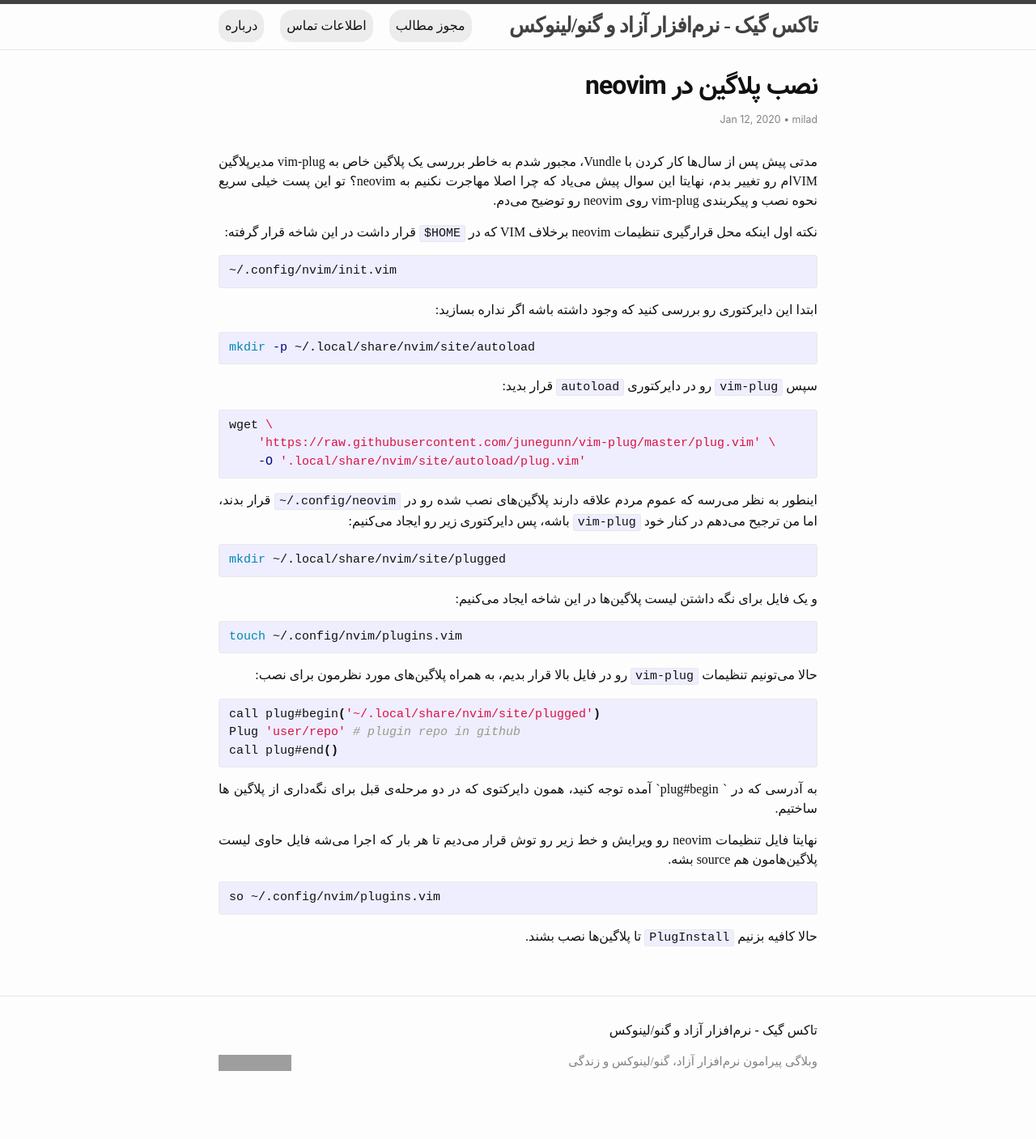
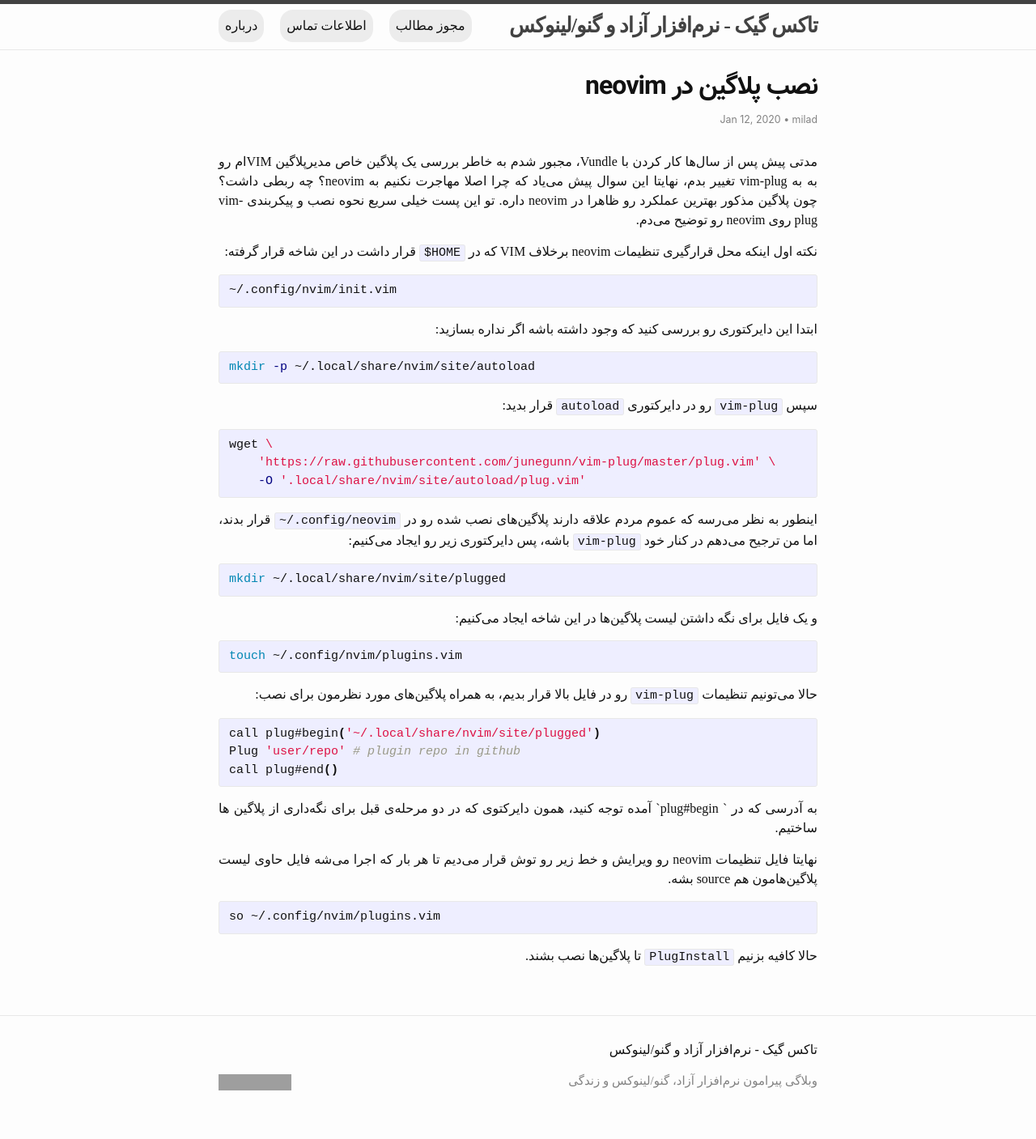
Before and after one commit to Ravexina/tuxgeek, a Jekyll site: the page built from _posts/2020-01-13-neovim-vim-plug.md, in a window 1280 px wide. Shown: the whole page at 81% size. Built offline with Jekyll 4.4.1, drawn with Linux system fonts in a browser that asks for light colours; some web fonts are replaced; before the commit the page ends 1383 px from its top, so only the background shows below that; grey boxes are pictures that could not be loaded.

Commit message:
grammar, update txt

```diff
--- a/_posts/2020-01-13-neovim-vim-plug.md
+++ b/_posts/2020-01-13-neovim-vim-plug.md
@@ -9,8 +9,8 @@
 ---
 
 
-مدتی پیش پس از سال‌ها کار کردن با Vundle، مجبور شدم به خاطر بررسی یک پلاگین خاص به vim-plug مدیرپلاگین VIMام رو تغییر بدم،
-نهایتا این سوال پیش می‌یاد که چرا اصلا مهاجرت نکنیم به neovim؟
+مدتی پیش پس از سال‌ها کار کردن با Vundle، مجبور شدم به خاطر بررسی یک پلاگین خاص مدیرپلاگین VIMام رو به به vim-plug تغییر بدم،
+نهایتا این سوال پیش می‌یاد که چرا اصلا مهاجرت نکنیم به neovim؟ چه ربطی داشت؟ چون پلاگین مذکور بهترین عملکرد رو ظاهرا در neovim داره.
 تو این پست خیلی سریع نحوه نصب و پیکربندی vim-plug روی neovim رو توضیح می‌دم.
 
 نکته اول اینکه محل قرارگیری تنظیمات neovim برخلاف VIM که در `HOME$` قرار داشت در این شاخه قرار گرفته:
```
